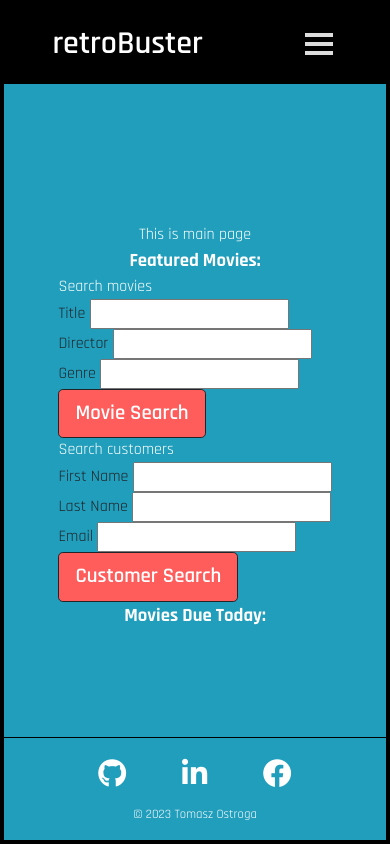
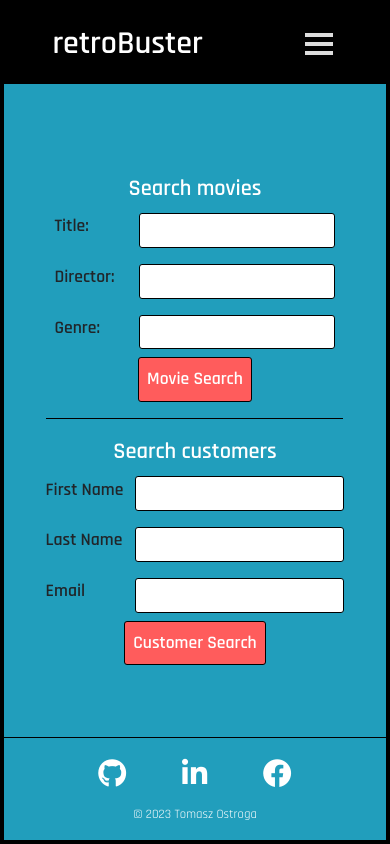
Before and after one commit to JiiXaa/retro-buster, a Flask app: page / in a window 390 px wide. Run offline with Flask 3, Linux system fonts and the light colour scheme; the visitor is signed in with stand-in values (Sample User, id 1); data that the repository does not hold is empty.

Commit message:
CSS STYLING: added mobile styles to the main page. Featured movies and due today elements are hidded for mobile.

```diff
--- a/app/static/css/index.css
+++ b/app/static/css/index.css
@@ -269,6 +269,95 @@ footer p {
   font-size: 0.8rem;
 }
 
+/* HOME PAGE */
+.main-page__wrapper {
+  display: flex;
+  flex-direction: column;
+  align-items: center;
+  justify-content: center;
+}
+
+.main-page__wrapper .forms__container {
+  display: flex;
+  flex-direction: column;
+  align-items: center;
+  justify-content: center;
+  width: 100%;
+}
+
+.main-page__wrapper .forms__container form {
+  display: flex;
+  flex-direction: column;
+  align-items: center;
+  justify-content: center;
+  margin-bottom: 1rem;
+  border-bottom: 1px solid var(--black-color);
+}
+
+.main-page__wrapper .forms__container form:last-child {
+  border-bottom: none;
+}
+
+.main-page__wrapper .forms__container form p {
+  font-size: 1.4rem;
+  font-weight: 600;
+  text-align: center;
+}
+
+.main-page__wrapper .forms__container form .form-control {
+  display: flex;
+  justify-content: center;
+  align-items: center;
+  width: 100%;
+  padding: 0.5rem;
+  font-size: 1.1rem;
+}
+
+.main-page__wrapper .forms__container form .form-control label {
+  font-size: 1.1rem;
+  font-weight: 600;
+  margin-bottom: 0.5rem;
+  width: 30%;
+}
+
+.main-page__wrapper .forms__container form .form-control input {
+  width: 70%;
+  padding: 0.2rem 0.5rem;
+  font-size: 1.1rem;
+  border: 1px solid var(--black-color);
+  border-radius: 3px;
+}
+
+.main-page__wrapper .forms__container form input[type='submit'] {
+  padding: 0.5rem;
+  font-size: 1.1rem;
+  border: 1px solid var(--black-color);
+  border-radius: 3px;
+  background-color: var(--quaternary-color);
+  color: var(--white-color);
+  cursor: pointer;
+}
+
+.main-page__wrapper .forms__container form:first-child input[type='submit'] {
+  margin-bottom: 1rem;
+}
+
+.featured-movies__container h3 {
+  display: none;
+}
+
+.featured-movies--list {
+  display: none;
+}
+
+.due-today__container h3 {
+  display: none;
+}
+
+.due-today--list {
+  display: none;
+}
+
 /* Users */
 
 /* Unlogged user */
@@ -1783,14 +1872,11 @@ footer p {
 /* Movie details */
 
 .movie-details__wrapper {
-  position: relative;
-  color: var(--grey-text-color);
-  font-family: var(--font-secondary);
-  font-size: 1.8rem;
-  font-weight: 900;
-  margin-bottom: 1.6rem;
-  letter-spacing: 3px;
-  z-index: 0;
+  display: flex;
+  flex-direction: column;
+  justify-content: center;
+  align-items: center;
+  width: 100%;
 }
 
 .movie-details__wrapper h1 {
@@ -1894,7 +1980,7 @@ footer p {
   border-radius: 0.3rem;
   font-size: 1rem;
   font-weight: 600;
-  margin-bottom: 0.2rem;
+  margin-bottom: 1.2rem;
   cursor: pointer;
   text-decoration: none;
   color: var(--black-text-color);
--- a/app/templates/index.html
+++ b/app/templates/index.html
@@ -1,8 +1,7 @@
 {% extends "base.html" %}
 {% block content %}
 
-<p>This is main page</p>
-
+<div class="main-page__wrapper">
     <div class="loadingSpinner">Loading...</div>
     <div class="featured-movies__container">
         <h3>Featured Movies:</h3>
@@ -13,17 +12,17 @@
         <form action="{{ url_for('movies.movie_search') }}" method="post">
             <p>Search movies</p>
             <div class="form-control">
-        <label for="title">Title</label>
+            <label for="title">Title:</label>
             <input type="text" name="title" id="title"> <br>
             </div>
 
             <div class="form-control">
-        <label for="director">Director</label>
+            <label for="director">Director:</label>
             <input type="text" name="director" id="director"> <br>
             </div>
 
             <div class="form-control">
-        <label for="genre">Genre</label>
+            <label for="genre">Genre:</label>
             <input type="text" name="genre" id="genre"> <br>
             </div>
 
@@ -54,6 +53,7 @@
     <div class="due-today__container">
         <h3>Movies Due Today:</h3>
         <div class="due-today--list" id="due-today"></div>
+    </div>
 </div>
 
     <script>
```
Lines whose indentation alone changed are shown as unchanged.
